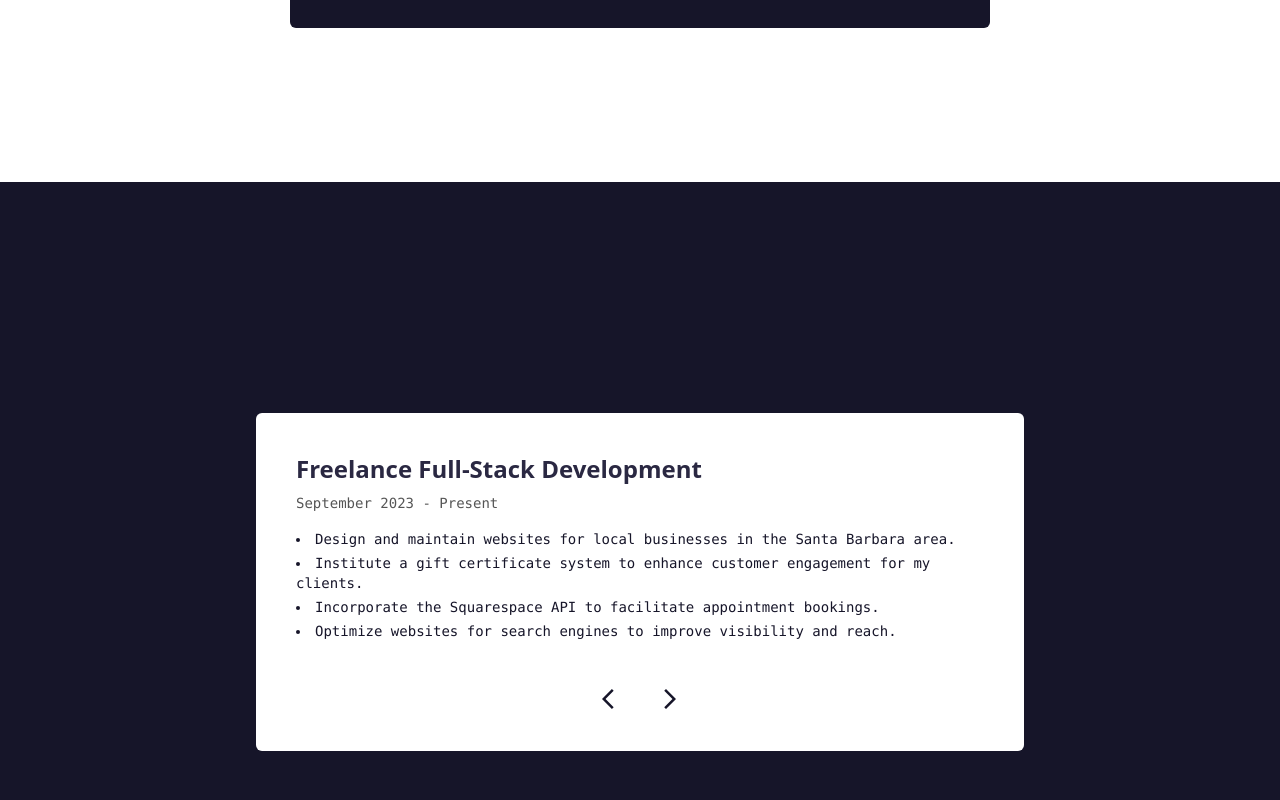
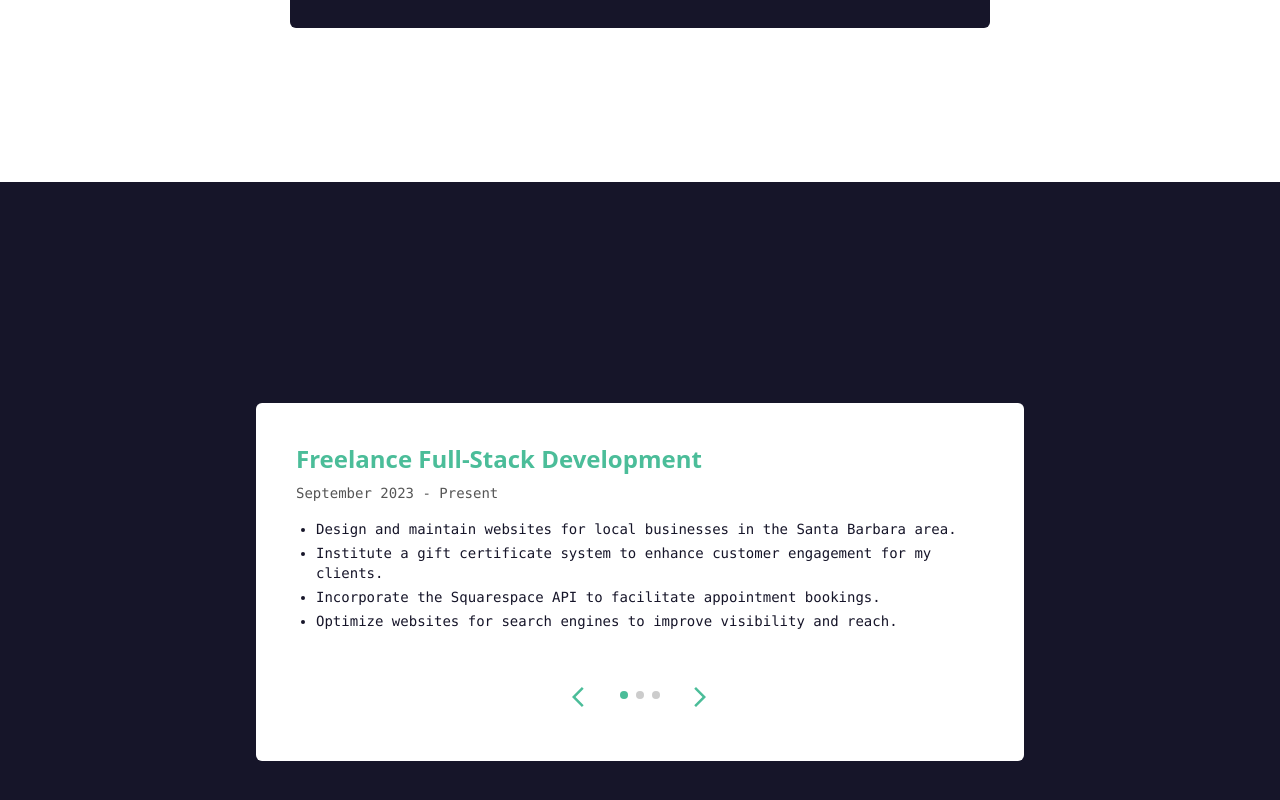
Before and after one commit to heyyysus/dev-portfolio, a Next.js app: page / in a window 1280 px wide. Shown: the part 1494-2294 px from the top of the page. Built offline with nearby package versions, Linux system fonts and the light colour scheme.

Commit message:
Experience Section complete

```diff
--- /dev/null
+++ b/src/app/_components/ExperienceStepper.css
@@ -0,0 +1,8 @@
+.fade-transition {
+    transition: opacity 0.2s ease; /* adjust the duration and timing function if needed */
+    opacity: 1;
+  }
+
+  .fade-transition.fade-out {
+    opacity: 0;
+  }
--- a/src/app/_components/experienceStepper.tsx
+++ b/src/app/_components/experienceStepper.tsx
@@ -1,6 +1,7 @@
 'use client';
-import { FC, useState } from 'react';
+import { FC, useEffect, useState } from 'react';
 import { StepperControls } from './stepperControls';
+import './ExperienceStepper.css'
 
 export interface ExperienceStepperProps {
 
@@ -13,6 +14,13 @@ export interface ExperienceItem {
 
 export const ExperienceStepper: FC<ExperienceStepperProps> =  ({  }) => {
 
+    const [isMounted, setIsMounted] = useState(false);
+
+    useEffect(() => {
+        setIsMounted(true);
+    });
+
+
     const experienceItems: ExperienceItem[] = [
         {
             title: 'Freelance Full-Stack Development',
@@ -24,31 +32,82 @@ export const ExperienceStepper: FC<ExperienceStepperProps> =  ({  }) => {
                 'Optimize websites for search engines to improve visibility and reach.',
             ],
         },
+        {
+            title: 'Kavli Institute for Theoretical Physics',
+            date: 'June 2023 - Present',
+            description: [
+                'Computer Assistant',
+                'Assist visitors, staff and faculty with technical issues.',
+                'Automate survey form generation and data collection using Javascript, Python and SQL.',
+            ],
+        },
+        {
+            title: "Blockchain at UCSB",
+            date: 'August 2022 - Present',
+            description: [
+                'Co-Head of Technology ',
+                'Developed a static website for Blockchain at UCSB using the Next.js framework',
+                `Established a certification verification platform for the Blockchain Fundamentals course successfully serving
+                certificates for over 150 participants.`,
+                'Crafted and presented lectures to over 100 participants in the Blockchain Fundamentals program.',
+            ]
+        },
     ];
 
     const [experienceItemsStep, setExperienceItemsStep] = useState(0);
+    const [experienceItemsStepPrev, setExperienceItemsStepPrev] = useState(0);
+    const [isFading, setIsFading] = useState(false);
 
     const handleChange = (reverse: boolean) => {
+        // setExperienceItemsStepPrev(experienceItemsStep);
+
+        let newStep = experienceItemsStep;
+        if (reverse) {
+            if (experienceItemsStep === 0) {
+                newStep = experienceItems.length - 1;
+            } else {
+                newStep = experienceItemsStep - 1;
+            }
+        } else {
+            if (experienceItemsStep === experienceItems.length - 1) {
+                newStep = 0;
+            } else {
+                newStep = experienceItemsStep + 1;
+            }
+        }
+
+        setIsFading(true);
+        const timer = setTimeout(() => {
+            setIsFading(false);
+            setExperienceItemsStep(newStep);
+          }, 200); // matches the duration of the CSS transition
+
+          return () => {
+            clearTimeout(timer);
+          };
+
     }
 
     return (
-        <div className='flex flex-col p-10 bg-white max-w-3xl rounded-md'>
+        <div className='flex flex-col md:p-10 p-7 bg-white md:max-w-3xl max-w-[90vw] rounded-md'>
 
-        <div>
-            <p className='text-2xl font-bold text-blue-light'>{ experienceItems[experienceItemsStep].title }</p>
+        <div className={`fade-transition ${isFading ? 'fade-out' : ''}`}>
+            <p className='text-2xl font-bold text-green'>{  experienceItems[experienceItemsStep].title }</p>
             <p className='text-sm text-grey-dark font-mono mt-2'>{ experienceItems[experienceItemsStep].date }</p>
             <p className='text-sm text-blue-dark font-mono mt-4'>
+                { isMounted && <ul className='list-disc ml-5'>
                 { experienceItems[experienceItemsStep].description.map((item, index) => {
                     return (
                         <li key={index} className='mb-1'>{item}</li>
                     );
                 }) }
+                </ul> }
             </p>
         </div>
 
         <div className='flex flex-row justify-center mt-10'>
             {/** Stepper controls */}
-            <StepperControls step={experienceItemsStep} handleChange={handleChange} />
+            <StepperControls step={ experienceItemsStep } numSteps={ experienceItems.length } handleChange={handleChange} />
         </div>
 
         </div>
--- a/src/app/_components/nav.tsx
+++ b/src/app/_components/nav.tsx
@@ -76,7 +76,7 @@ const Navigation: React.FC = () => {
                 <NavItem label='About' href='#about' onClick={handleLinkClick} />
               </li>
               <li className=''>
-                <NavItem label='Experience' href='#' />
+                <NavItem label='Experience' href='#experience' onClick={handleLinkClick} />
               </li>
               <li className=''>
                 <NavItem label='Projects' href='#' />
--- a/src/app/_components/stepperControls.tsx
+++ b/src/app/_components/stepperControls.tsx
@@ -5,10 +5,11 @@ import ArrowForward from '@mui/icons-material/ArrowForwardIos';
 
 export interface StepperControlsProps {
     step: number;
+    numSteps: number;
     handleChange: (reverse: boolean) => void;
 };
 
-export const StepperControls: FC<StepperControlsProps> =  ({step, handleChange}) => {
+export const StepperControls: FC<StepperControlsProps> =  ({step, numSteps, handleChange}) => {
 
     const handleBack = (e: any) => {
         e.preventDefault();
@@ -21,11 +22,23 @@ export const StepperControls: FC<StepperControlsProps> =  ({step, handleChange})
     }
 
     return (
-    <div className='text-blue-dark'>
-        <a href='#' onClick={handleBack} className='mr-5 hover:bg-grey pt-2 pb-3 pl-3 pr-1 rounded-sm transition-all'>
+    <div className='text-green flex flex-row'>
+        <a href='#' onClick={handleBack} className='mr-5 md:hover:bg-grey pt-2 pb-3 pl-3 pr-1 rounded-sm transition-all'>
             <ArrowBack />
         </a>
-        <a href='#' onClick={handleForward} className='hover:bg-grey pt-2 pb-3 pl-2 pr-2 rounded-sm transition-all'>
+
+        <div className='flex flex-row pt-4 mr-3'>
+        {
+            [...Array(numSteps)].map((_, index) => {
+                return (
+                    <div key={index} className={`w-2 h-2 transition-all rounded-full ${index === step ? 'bg-green' : 'bg-grey' } mr-2`}></div>
+                );
+            })
+        }
+
+        </div>
+
+        <a href='#' onClick={handleForward} className='md:hover:bg-grey pt-2 pb-3 pl-2 pr-2 rounded-sm transition-all'>
             <ArrowForward />
         </a>
     </div>
```
